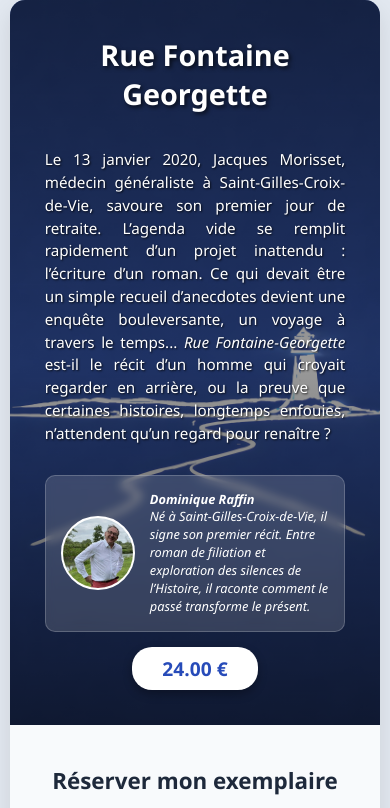
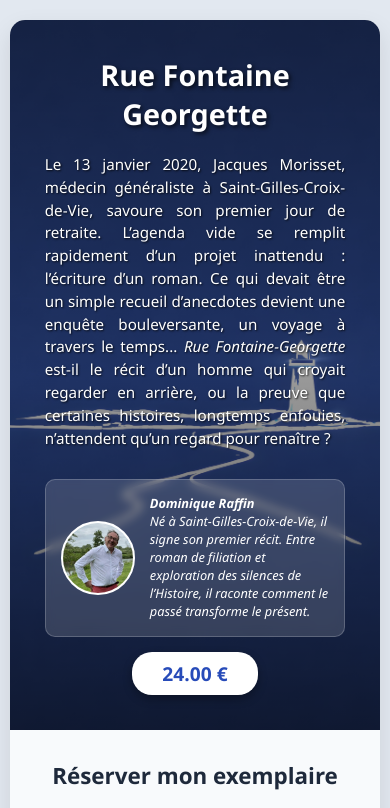
Before and after one commit to MelBrooks78/Rue-Fontaine-Georgette, a plain HTML site: page index.html in a window 390 px wide. Shown: the top 808 px of the page. Drawn offline with Linux system fonts and the light colour scheme.

Commit message:
Update index.html
affichage mobile

```diff
--- a/index.html
+++ b/index.html
@@ -116,7 +116,7 @@
         .form-group { margin-bottom: 15px; }
         label { display: block; margin-bottom: 5px; font-weight: 600; color: #475569; font-size: 0.85rem; }
         input, select, textarea { width: 100%; padding: 12px; border: 1px solid #cbd5e1; border-radius: 8px; font-size: 1rem; font-family: inherit; }
-        textarea { resize: vertical; } /* Permet d'agrandir seulement en hauteur si besoin */
+        textarea { resize: vertical; }
 
         .btn-submit {
             width: 100%;
@@ -135,18 +135,34 @@
 
         @keyframes fadeIn { from { opacity: 0; transform: translateY(10px); } to { opacity: 1; transform: translateY(0); } }
 
+        /* CORRECTIF MOBILE ICI */
         @media (max-width: 768px) {
-            .container { grid-template-columns: 1fr; height: auto; }
-            .book-section { height: auto; min-height: 500px; }
+            body { align-items: flex-start; } /* Permet le scroll naturel sur mobile */
+            .container {
+                display: flex;
+                flex-direction: column; /* Force l'ordre : Image (1) puis Formulaire (2) */
+                height: auto;
+                margin: 20px auto;
+            }
+            .book-section {
+                height: auto;
+                min-height: 400px; /* Hauteur de l'image sur mobile */
+                overflow: visible;
+            }
+            .order-form {
+                padding: 30px 20px;
+            }
         }
     </style>
 </head>
 <body>
 
 <div class="container">
-    <div class="book-section book-info">
-        <h1>Rue Fontaine Georgette</h1>
-        <p>Le 13 janvier 2020, Jacques Morisset, médecin généraliste à Saint-Gilles-Croix-de-Vie, savoure son premier jour de retraite. L’agenda vide se remplit rapidement d’un projet inattendu&nbsp;: l’écriture d’un roman. Ce qui devait être un simple recueil d’anecdotes devient une enquête bouleversante, un voyage à travers le temps... <i>Rue Fontaine-Georgette</i> est-il le récit d’un homme qui croyait regarder en arrière, ou la preuve que certaines histoires, longtemps enfouies, n’attendent qu’un regard pour renaître&nbsp;?</p>
+    <div class="book-section">
+        <div class="book-info">
+            <h1>Rue Fontaine Georgette</h1>
+            <p>Le 13 janvier 2020, Jacques Morisset, médecin généraliste à Saint-Gilles-Croix-de-Vie, savoure son premier jour de retraite. L’agenda vide se remplit rapidement d’un projet inattendu&nbsp;: l’écriture d’un roman. Ce qui devait être un simple recueil d’anecdotes devient une enquête bouleversante, un voyage à travers le temps... <i>Rue Fontaine-Georgette</i> est-il le récit d’un homme qui croyait regarder en arrière, ou la preuve que certaines histoires, longtemps enfouies, n’attendent qu’un regard pour renaître&nbsp;?</p>
+        </div>
 
         <div class="bottom-content">
             <div class="author-section">
@@ -182,11 +198,6 @@
                         <option value="3">3 exemplaires</option>
                         <option value="4">4 exemplaires</option>
                         <option value="5">5 exemplaires</option>
-                        <option value="6">6 exemplaires</option>
-                        <option value="7">7 exemplaires</option>
-                        <option value="8">8 exemplaires</option>
-                        <option value="9">9 exemplaires</option>
-                        <option value="10">10 exemplaires</option>
                     </select>
                 </div>
 
```
